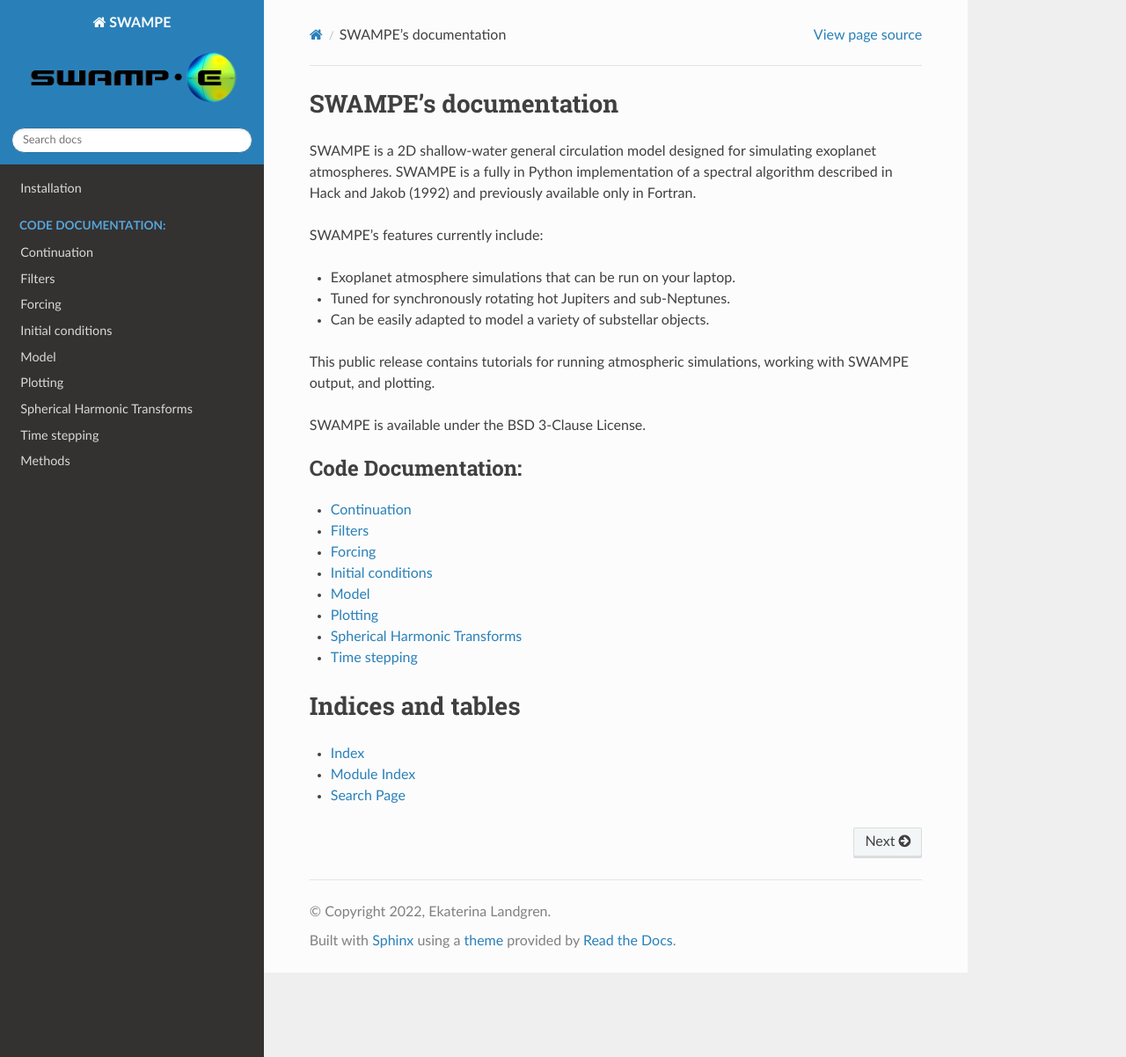
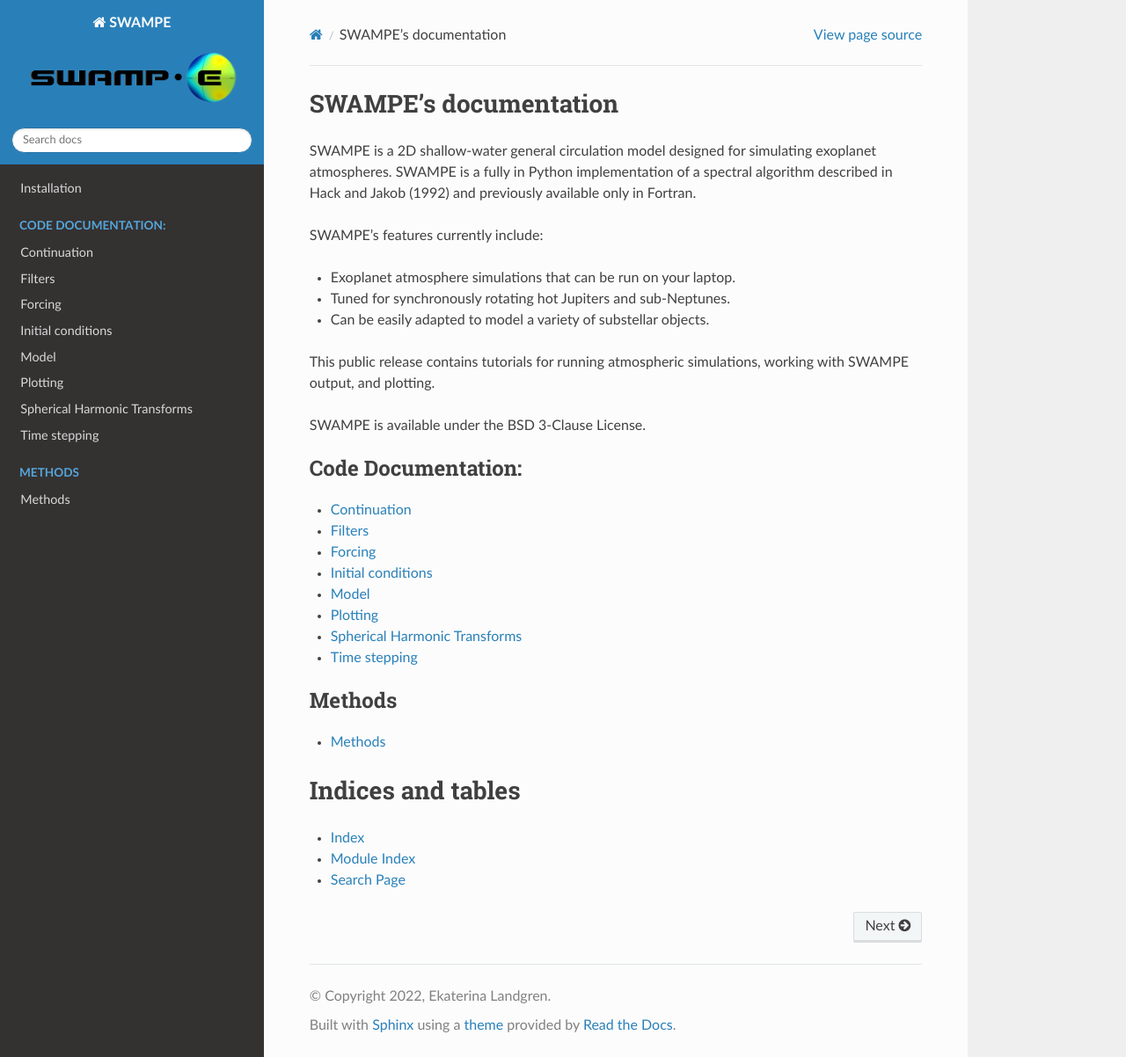
Before and after one commit to kathlandgren/SWAMPE, a Sphinx documentation site: the page built from docs/source/index.rst, in a window 1280 px wide and 1202 px high. Shown: the whole window at 88% size. Built offline with Sphinx 7.4.7 and the Read the Docs theme 2.0.0, drawn with Linux system fonts in a browser that asks for light colours; pages that are not in the unit, such as notebooks, are missing from menus.

Commit message:
Update index.rst

```diff
--- a/docs/source/index.rst
+++ b/docs/source/index.rst
@@ -50,7 +50,7 @@
 
 .. toctree::
    :maxdepth: 1
-   :hidden:
+   :caption: Methods
 
    methods
 
```
